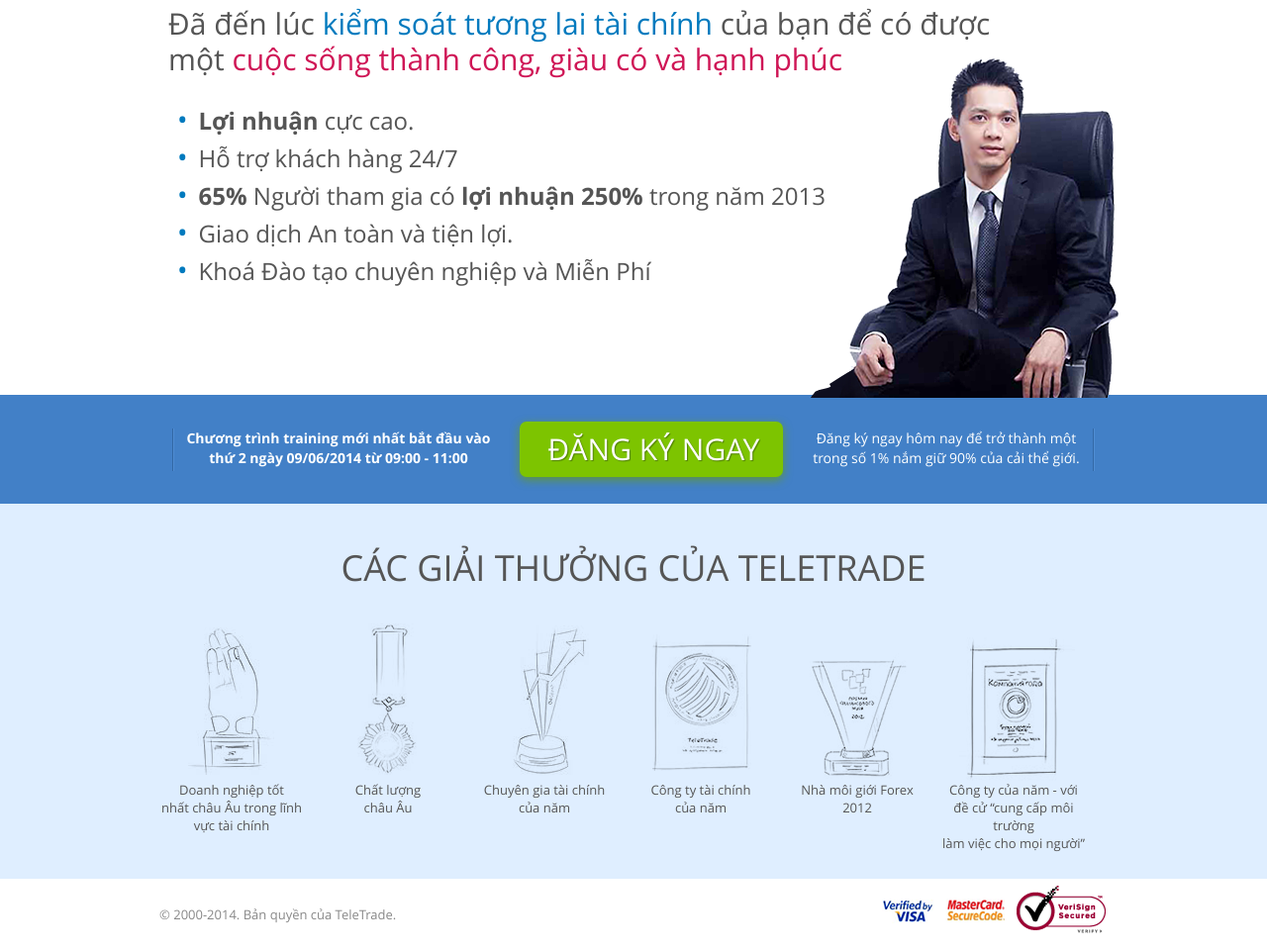
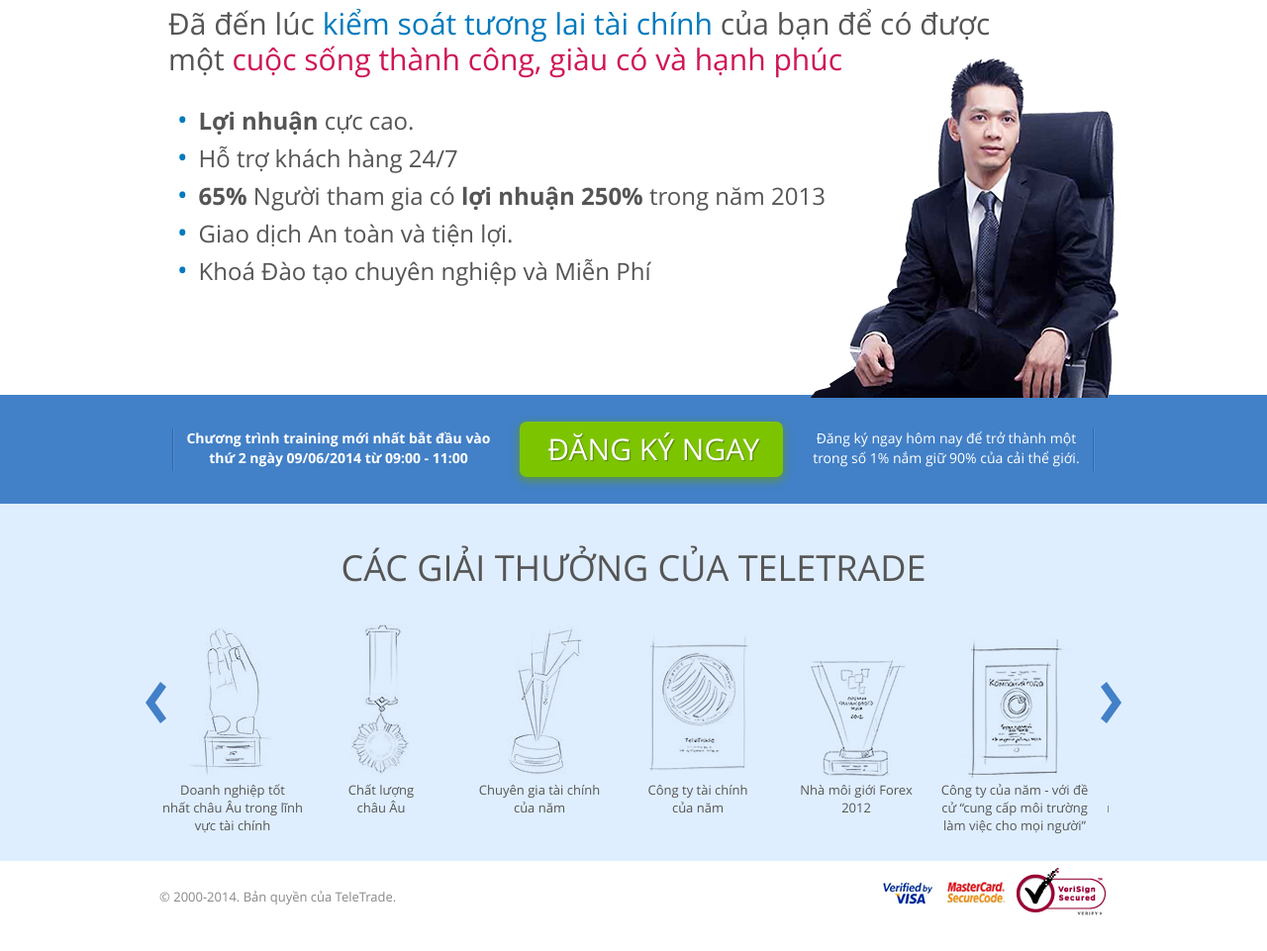
Before and after one commit to twiksish/vteletrade, a plain HTML site: page index.html in a window 1280 px wide. Shown: the part 504-1465 px from the top of the page at 99% size. Drawn offline with Linux system fonts and the light colour scheme.

Commit message:
added jcarousel

```diff
--- a/css/_awards.css
+++ b/css/_awards.css
@@ -11,17 +11,6 @@
         text-align: center;
     }
 
-    .awards__list {
+    .awards__carousel {
         margin-top: 33px;
     }
-
-        .awards__list__item {
-            display: inline-block;
-            vertical-align: top;
-            width: 148px;
-            margin-left: 10px;
-        }
-
-        .awards__list__item:first-child {
-            margin-left: 0;
-        }
--- a/css/_header.css
+++ b/css/_header.css
@@ -23,9 +23,6 @@
         }
 
         .header__main__right {
-            width: 473px;
-            height: 291px;
-            background: purple;
             display: inline-block;
             vertical-align: top;
             margin-left: 38px;
--- /dev/null
+++ b/css/_jcarousel.css
@@ -0,0 +1,41 @@
+.jcarousel-wrapper {
+    position: relative;
+}
+
+.jcarousel {
+    overflow: hidden;
+}
+
+    .jcarousel__list {
+        width: 10000px;
+        position: relative;
+    }
+
+    .jcarousel__list__item {
+        display: inline-block;
+        vertical-align: top;
+        width: 150px;
+        margin-right: 10px;
+    }
+
+    .jcarousel__list__item:first-child {
+        margin-right: 0;
+    }
+
+    .jcarousel__arrow-left {
+        background-image: url(../images/arrow_left.png);
+        width: 21px;
+        height: 42px;
+        position: absolute;
+        top: 63px;
+        left: -13px;
+    }
+
+    .jcarousel__arrow-right {
+        background-image: url(../images/arrow_right.png);
+        width: 21px;
+        height: 42px;
+        position: absolute;
+        top: 63px;
+        right: -13px;
+    }
--- a/css/style.css
+++ b/css/style.css
@@ -4,7 +4,7 @@
 @import url(_4_initialization.css);
 
 @import url(_button.css);
-/*@import url(_video.css);*/
+@import url(_jcarousel.css);
 @import url(_ancients.css);
 @import url(_logo.css);
 @import url(_features.css);
--- a/index.html
+++ b/index.html
@@ -45,7 +45,9 @@
 
                             <div class="header__main">
                                 <div class="header__main__left">Chìa khóa LÀM GIÀU - ĐẦU TƯ trên thị trường tài chính quốc tế</div><!--
-                             --><div class="header__main__right"></div>
+                             --><div class="header__main__right">
+                                    <iframe width="473" height="291" src="//www.youtube.com/embed/Th33uX3YHqI" frameborder="0" allowfullscreen></iframe>
+                                </div>
                             </div>
 
                         </header>
@@ -94,8 +96,11 @@
                 <div class="region">
                     <div class="awards">
                         <div class="awards__title">CÁC GIẢI THƯỞNG CỦA TELETRADE</div>
-                        <ul class="awards__list">
-                            <li class="awards__list__item">
+                        <div class="awards__carousel">
+                            <div class="jcarousel-wrapper">
+                                <div class="jcarousel">
+                                    <ul class="jcarousel__list">
+                                        <li class="jcarousel__list__item">
                                             <div class="award-item">
                                                 <div class="award-item__image">
                                                     <img class="award-item__image__file" src="images/award1.png">
@@ -103,7 +108,7 @@
                                                 <div class="award-item__text">Doanh nghiệp tốt<br> nhất châu Âu trong lĩnh vực tài chính</div>
                                             </div>
                                         </li><!--
-                         --><li class="awards__list__item">
+                                     --><li class="jcarousel__list__item">
                                             <div class="award-item">
                                                 <div class="award-item__image">
                                                     <img class="award-item__image__file" src="images/award2.png">
@@ -111,7 +116,7 @@
                                                 <div class="award-item__text">Chất lượng<br> châu Âu</div>
                                             </div>
                                         </li><!--
-                         --><li class="awards__list__item">
+                                     --><li class="jcarousel__list__item">
                                             <div class="award-item">
                                                 <div class="award-item__image">
                                                     <img class="award-item__image__file" src="images/award3.png">
@@ -119,7 +124,7 @@
                                                 <div class="award-item__text">Chuyên gia tài chính<br> của năm</div>
                                             </div>
                                         </li><!--
-                         --><li class="awards__list__item">
+                                     --><li class="jcarousel__list__item">
                                             <div class="award-item">
                                                 <div class="award-item__image">
                                                     <img class="award-item__image__file" src="images/award4.png">
@@ -127,7 +132,7 @@
                                                 <div class="award-item__text">Công ty tài chính<br> của năm</div>
                                             </div>
                                         </li><!--
-                         --><li class="awards__list__item">
+                                     --><li class="jcarousel__list__item">
                                             <div class="award-item">
                                                 <div class="award-item__image">
                                                     <img class="award-item__image__file" src="images/award5.png">
@@ -135,7 +140,55 @@
                                                 <div class="award-item__text">Nhà môi giới Forex<br> 2012</div>
                                             </div>
                                         </li><!--
-                         --><li class="awards__list__item">
+                                     --><li class="jcarousel__list__item">
+                                            <div class="award-item">
+                                                <div class="award-item__image">
+                                                    <img class="award-item__image__file" src="images/award6.png">
+                                                </div>
+                                                <div class="award-item__text">Công ty của năm - với đề cử “cung cấp môi trường<br> làm việc cho mọi người”</div>
+                                            </div>
+                                        </li>
+                                        <li class="jcarousel__list__item">
+                                            <div class="award-item">
+                                                <div class="award-item__image">
+                                                    <img class="award-item__image__file" src="images/award1.png">
+                                                </div>
+                                                <div class="award-item__text">Doanh nghiệp tốt<br> nhất châu Âu trong lĩnh vực tài chính</div>
+                                            </div>
+                                        </li><!--
+                                     --><li class="jcarousel__list__item">
+                                            <div class="award-item">
+                                                <div class="award-item__image">
+                                                    <img class="award-item__image__file" src="images/award2.png">
+                                                </div>
+                                                <div class="award-item__text">Chất lượng<br> châu Âu</div>
+                                            </div>
+                                        </li><!--
+                                     --><li class="jcarousel__list__item">
+                                            <div class="award-item">
+                                                <div class="award-item__image">
+                                                    <img class="award-item__image__file" src="images/award3.png">
+                                                </div>
+                                                <div class="award-item__text">Chuyên gia tài chính<br> của năm</div>
+                                            </div>
+                                        </li><!--
+                                     --><li class="jcarousel__list__item">
+                                            <div class="award-item">
+                                                <div class="award-item__image">
+                                                    <img class="award-item__image__file" src="images/award4.png">
+                                                </div>
+                                                <div class="award-item__text">Công ty tài chính<br> của năm</div>
+                                            </div>
+                                        </li><!--
+                                     --><li class="jcarousel__list__item">
+                                            <div class="award-item">
+                                                <div class="award-item__image">
+                                                    <img class="award-item__image__file" src="images/award5.png">
+                                                </div>
+                                                <div class="award-item__text">Nhà môi giới Forex<br> 2012</div>
+                                            </div>
+                                        </li><!--
+                                     --><li class="jcarousel__list__item">
                                             <div class="award-item">
                                                 <div class="award-item__image">
                                                     <img class="award-item__image__file" src="images/award6.png">
@@ -144,6 +197,13 @@
                                             </div>
                                         </li>
                                     </ul>
+
+                                    <a href="#" class="jcarousel__arrow-left"></a>
+                                    <a href="#" class="jcarousel__arrow-right"></a>
+
+                                </div>
+                            </div>
+                        </div>
                     </div>
                 </div>
             </div><!-- page__awards -->
@@ -169,6 +229,8 @@
 
         <!-- Scripts -->
         <script src="js/vendor/jquery-1.10.2.min.js"></script>
+        <script src="js/jquery.jcarousel.min.js"></script>
+        <script src="js/jquery.jcarousel.js"></script>
         <script src="js/plugins.js"></script>
         <script src="js/main.js"></script>
         <!--/Scripts -->
--- /dev/null
+++ b/js/jquery.jcarousel.js
@@ -0,0 +1,21 @@
+(function($) {
+    $(function() {
+        /*
+        Carousel initialization
+        */
+        $('.jcarousel')
+            .jcarousel({
+                // Options go here
+                'wrap': 'circular'
+            });
+
+        $('.jcarousel__arrow-left').jcarouselControl({
+            target: '-=1'
+        });
+
+        $('.jcarousel__arrow-right').jcarouselControl({
+            target: '+=1'
+        });
+
+    });
+})(jQuery);
```
Also changed, not shown: css/_video.css (deleted, +0 -13 lines), js/jquery.jcarousel.min.js (added), js/main.js (line endings or trailing spaces). Lines whose indentation alone changed are shown as unchanged.
